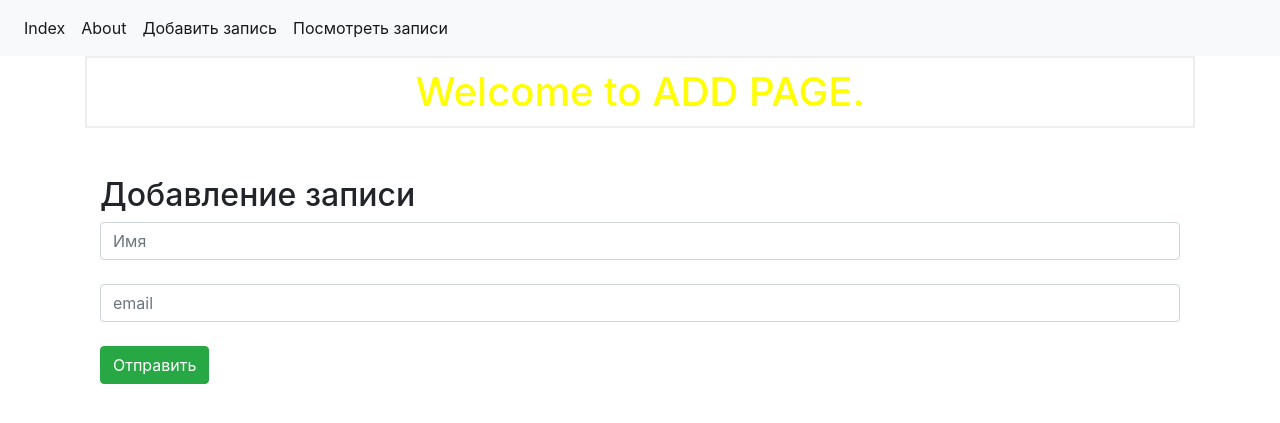
After one commit to gordienkoas/python-basic, a Flask app: page /create-add/ in a window 1280 px wide. The commit adds this page. Shown: the top 423 px of the page. Run offline with Flask 3, Linux system fonts and the light colour scheme; some libraries are stand-ins or nearby versions.

Commit message:
homework 6 test

```diff
--- a/homework_06/__init__.py
+++ /dev/null
@@ -1,5 +0,0 @@
-from . import app
-
-__all__ = [
-    "app",
-]
--- a/homework_06/app.py
+++ b/homework_06/app.py
@@ -1,27 +1,45 @@
-"""
-Домашнее задание №5
-Первое веб-приложение
-
-создайте базовое приложение на Flask
-создайте index view /
-добавьте страницу /about/, добавьте туда текст
-создайте базовый шаблон (используйте https://getbootstrap.com/docs/5.0/getting-started/introduction/#starter-template)
-в базовый шаблон подключите татику Bootstrap 5 и добавьте стили, примените их
-в базовый шаблон добавьте навигационную панель nav (https://getbootstrap.com/docs/5.0/components/navbar/)
-в навигационную панель добавьте ссылки на главную страницу / и на страницу /about/ при помощи url_for
-"""
-from flask import Flask, render_template
+from flask import Flask, render_template, request, redirect
+from flask_sqlalchemy import SQLAlchemy
 
 app = Flask(__name__)
+app.config['SQLALCHEMY_DATABASE_URI'] = 'sqlite:////tmp/test.db'
+db = SQLAlchemy(app)
+
+class User(db.Model):
+    id = db.Column(db.Integer, primary_key=True)
+    username = db.Column(db.String(80), unique=True, nullable=False)
+    email = db.Column(db.String(120), unique=True, nullable=False)
+    def __repr__(self):
+        return '<User %r>' % self.username
 
 @app.get("/", endpoint="index")
 def hello_root():
-    return render_template('index.html')
+        return render_template('index.html')
 
 @app.get("/about/", endpoint="about")
 def hello_about():
     return render_template('about.html')
 
+@app.route("/create-add/", methods=['POST', 'GET'], endpoint="create-add")
+def create_add():
+    if request.method == "POST":
+        name = request.form['name']
+        email = request.form['email']
+
+        user = User(username=name, email=email)
+
+        try:
+            db.session.add(user)
+            db.session.commit()
+            return redirect('/')
+        except:
+            return 'При добавлении произошла ошибка'
+    else:
+        return render_template("create-add.html")
+
+@app.route("/viewpage/", endpoint="viewpage")
+def create_add():
+    return render_template("viewpage.html")
 
 if __name__ == '__main__':
     app.run(debug=True)
--- a/homework_06/static/css/style.css
+++ b/homework_06/static/css/style.css
@@ -10,3 +10,9 @@ h1 {
     text-align: center;
     padding: 10px;
 }
+.h1add{
+    border: 2px #eee solid;
+    color: yellow;
+    text-align: center;
+    padding: 10px;
+}
--- a/homework_06/templates/base.html
+++ b/homework_06/templates/base.html
@@ -11,6 +11,7 @@
     <title>{% block title %} {% endblock %}</title>
   </head>
   <body>
+    {% block body %} {% endblock %}
     <nav class="navbar navbar-expand-md navbar-light bg-light">
         <button class="navbar-toggler" type="button" data-toggle="collapse" data-target="#navbarNav" aria-controls="navbarNav" aria-expanded="false" aria-label="Toggle navigation">
             <span class="navbar-toggler-icon"></span>
@@ -20,6 +21,8 @@
                 {% for endpoint, label in [
                 ('index', 'Index'),
                 ('about', 'About'),
+                ('create-add', 'Добавить запись'),
+                ('viewpage','Посмотреть записи'),
             ] %}
                 {% set path = url_for(endpoint) %}
                     <li class="nav-item active">
@@ -41,5 +44,6 @@
     <script src="https://code.jquery.com/jquery-3.3.1.slim.min.js" integrity="sha384-q8i/X+965DzO0rT7abK41JStQIAqVgRVzpbzo5smXKp4YfRvH+8abtTE1Pi6jizo" crossorigin="anonymous"></script>
     <script src="https://cdnjs.cloudflare.com/ajax/libs/popper.js/1.14.7/umd/popper.min.js" integrity="sha384-UO2eT0CpHqdSJQ6hJty5KVphtPhzWj9WO1clHTMGa3JDZwrnQq4sF86dIHNDz0W1" crossorigin="anonymous"></script>
     <script src="https://stackpath.bootstrapcdn.com/bootstrap/4.3.1/js/bootstrap.min.js" integrity="sha384-JjSmVgyd0p3pXB1rRibZUAYoIIy6OrQ6VrjIEaFf/nJGzIxFDsf4x0xIM+B07jRM" crossorigin="anonymous"></script>
+
   </body>
 </html>
--- /dev/null
+++ b/homework_06/templates/create-add.html
@@ -0,0 +1,13 @@
+{% extends 'base.html' %}
+
+{% block content %}
+    <h1 class="h1add">{% block title %} Welcome to ADD PAGE. {% endblock %}</h1 class='about'>
+    <div class="container mt-5">
+    <h2>Добавление записи</h2>
+    <form method="post">
+        <input type="text" name="name" id="name" class="form-control" placeholder="Имя"><br>
+        <input type="text" name="email" id="email" class="form-control" placeholder="email"><br>
+        <input type="submit" class="btn btn-success" value="Отправить">
+    </form>
+</div>
+{% endblock %}
```
Also changed, not shown: homework_06/names.py (added, +42 -0 lines), homework_06/templates/index.html (+0 -7 lines), homework_06/templates/list.html (added, +15 -0 lines), homework_06/templates/viewpage.html (added, +7 -0 lines).
